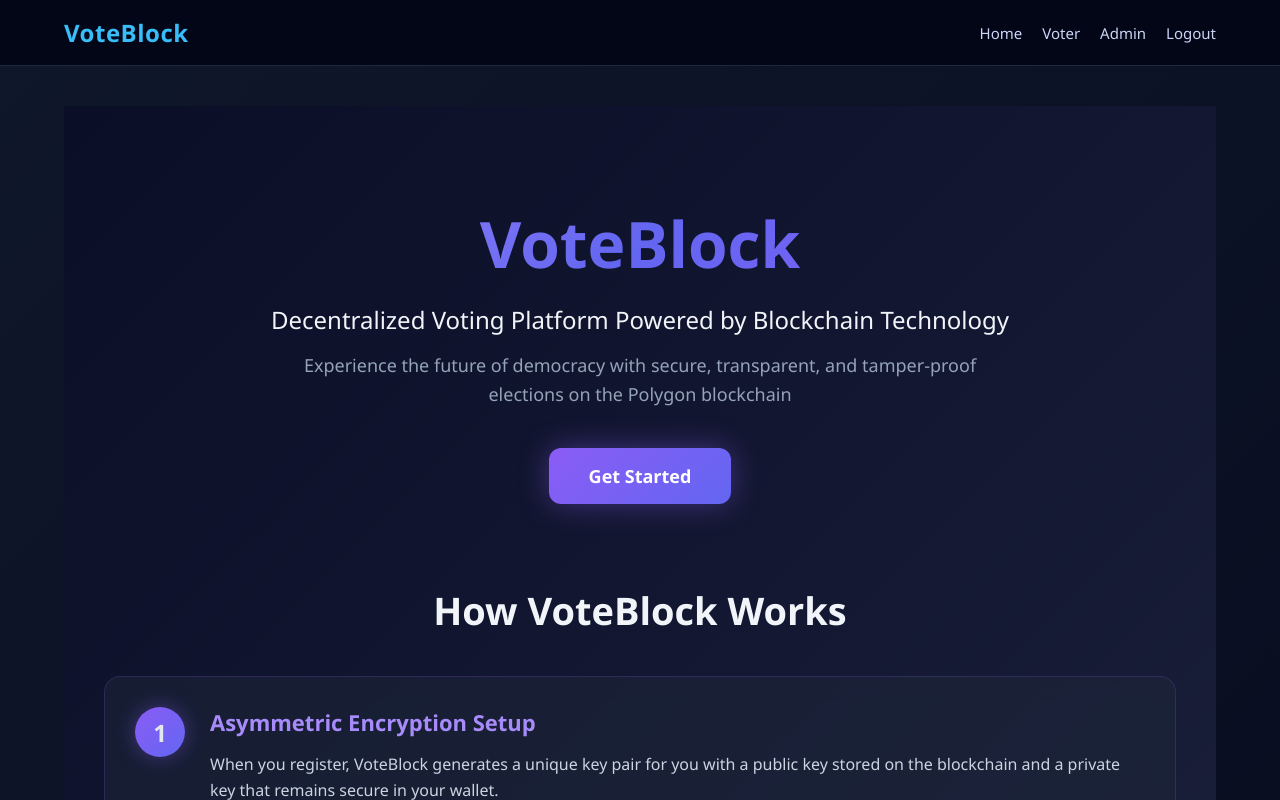
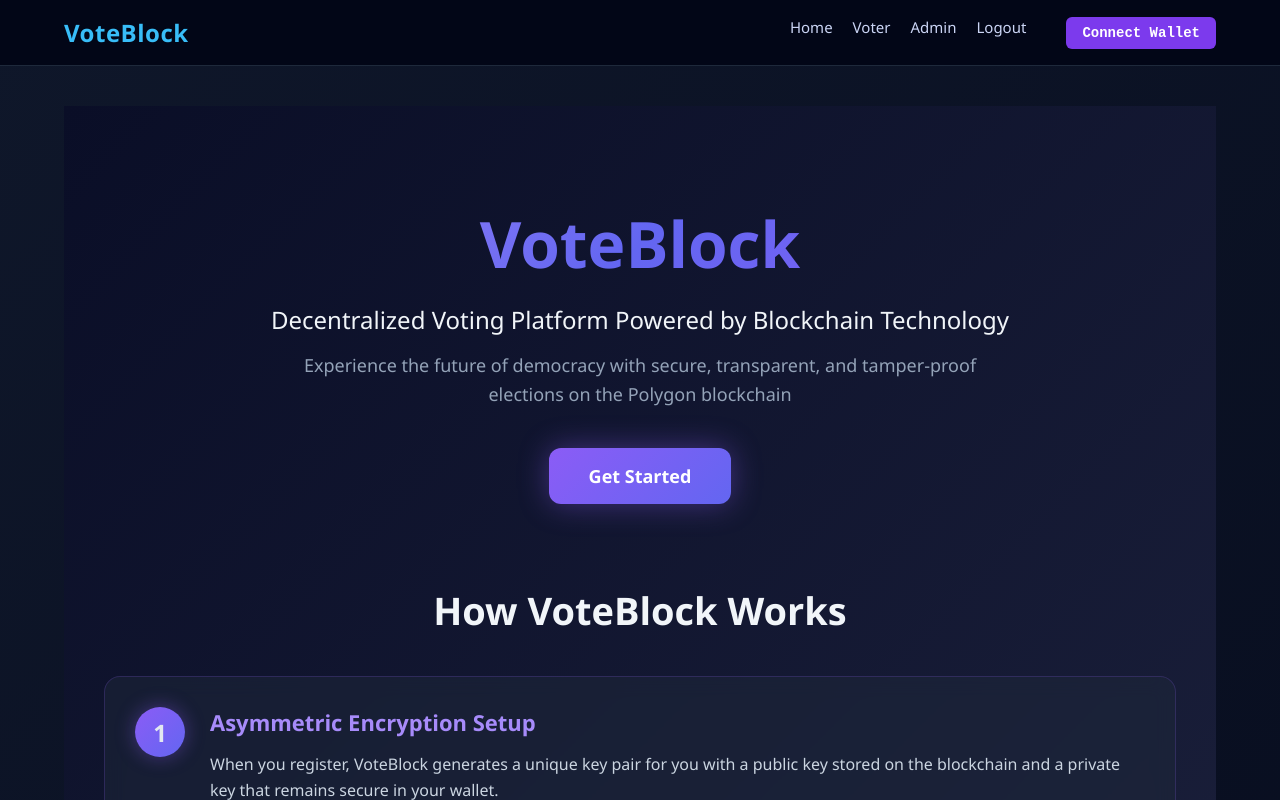
Before and after one commit to Gokula-krishnan-0010/VoteBlock-web, a Next.js app: page / in a window 1280 px wide. Shown: the top 800 px of the page. Built offline with nearby package versions, Linux system fonts and the light colour scheme.

Commit message:
Metamask

```diff
--- a/src/app/layout.jsx
+++ b/src/app/layout.jsx
@@ -1,5 +1,6 @@
 import './globals.css';
 import Link from 'next/link';
+import Navbar from '../components/Navbar';
 
 export const metadata = {
   title: 'VoteBlock',
@@ -10,7 +11,13 @@ export default function RootLayout({ children }) {
   return (
     <html lang="en">
       <body>
-        <header className="header">
+        <Navbar />
+
+        <div className="main-content">
+          {children}
+        </div>
+
+         {/* <header className="header">
           <div className="header-container">
             <h1 className="logo">VoteBlock</h1>
 
@@ -21,11 +28,7 @@ export default function RootLayout({ children }) {
               <Link href="/logout">Logout</Link>
             </nav>
           </div>
-        </header>
-
-        <div className="main-content">
-          {children}
-        </div>
+        </header> */}
       </body>
     </html>
   );
--- /dev/null
+++ b/src/components/Navbar.jsx
@@ -0,0 +1,116 @@
+'use client';
+
+import React, { useState, useEffect } from 'react';
+import Link from 'next/link';
+import { useRouter } from 'next/navigation';
+
+export default function Navbar() {
+    const router = useRouter();
+    const [walletStatus, setWalletStatus] = useState('');
+    const [connectedWallet, setConnectedWallet] = useState(null);
+
+    // Check if wallet is already connected on mount
+    useEffect(() => {
+        const checkConnection = async () => {
+            if (typeof window.ethereum !== 'undefined') {
+                const accounts = await window.ethereum.request({ method: 'eth_accounts' });
+                if (accounts.length > 0) {
+                    setConnectedWallet(accounts[0]);
+                    setWalletStatus('success');
+                }
+            }
+        };
+        checkConnection();
+    }, []);
+
+    const connectWallet = async () => {
+        if (typeof window.ethereum === 'undefined') {
+            setWalletStatus('error');
+            alert('Please install MetaMask!');
+            return;
+        }
+
+        try {
+            setWalletStatus('connecting');
+
+            const accounts = await window.ethereum.request({
+                method: 'eth_requestAccounts'
+            });
+
+            const account = accounts[0];
+
+            const polygonAmoy = {
+                chainId: '0x13882',
+                chainName: 'Polygon Amoy Testnet',
+                nativeCurrency: {
+                    name: 'MATIC',
+                    symbol: 'MATIC',
+                    decimals: 18
+                },
+                rpcUrls: ['https://rpc-amoy.polygon.technology'],
+                blockExplorerUrls: ['https://amoy.polygonscan.com/']
+            };
+
+            try {
+                await window.ethereum.request({
+                    method: 'wallet_switchEthereumChain',
+                    params: [{ chainId: polygonAmoy.chainId }],
+                });
+            } catch (switchError) {
+                if (switchError.code === 4902) {
+                    await window.ethereum.request({
+                        method: 'wallet_addEthereumChain',
+                        params: [polygonAmoy],
+                    });
+                }
+            }
+
+            setWalletStatus('success');
+            setConnectedWallet(account);
+
+        } catch (error) {
+            console.error("Connection error:", error);
+            setWalletStatus('error');
+        }
+    };
+
+    const formatAddress = (address) => {
+        if (!address) return '';
+        return `${address.substring(0, 6)}...${address.substring(address.length - 4)}`;
+    };
+
+    return (
+        <header className="header">
+            <div className="header-container">
+                <h1 className="logo">VoteBlock</h1>
+
+                <nav className="nav">
+                    <Link href="/">Home</Link>
+                    <Link href="/voter/dashboard">Voter</Link>
+                    <Link href="/admin/dashboard">Admin</Link>
+                    <Link href="/logout">Logout</Link>
+
+                    <button
+                        onClick={connectWallet}
+                        className="connect-btn"
+                        style={{
+                            marginLeft: '20px',
+                            padding: '8px 16px',
+                            backgroundColor: connectedWallet ? 'rgba(16, 185, 129, 0.1)' : '#7c3aed',
+                            color: connectedWallet ? '#10b981' : 'white',
+                            border: connectedWallet ? '1px solid rgba(16, 185, 129, 0.3)' : 'none',
+                            borderRadius: '6px',
+                            cursor: 'pointer',
+                            fontSize: '14px',
+                            fontWeight: '600',
+                            transition: 'all 0.2s',
+                            fontFamily: 'monospace'
+                        }}
+                    >
+                        {connectedWallet ? formatAddress(connectedWallet) : 'Connect Wallet'}
+                    </button>
+                </nav>
+            </div>
+        </header>
+    );
+}
```
